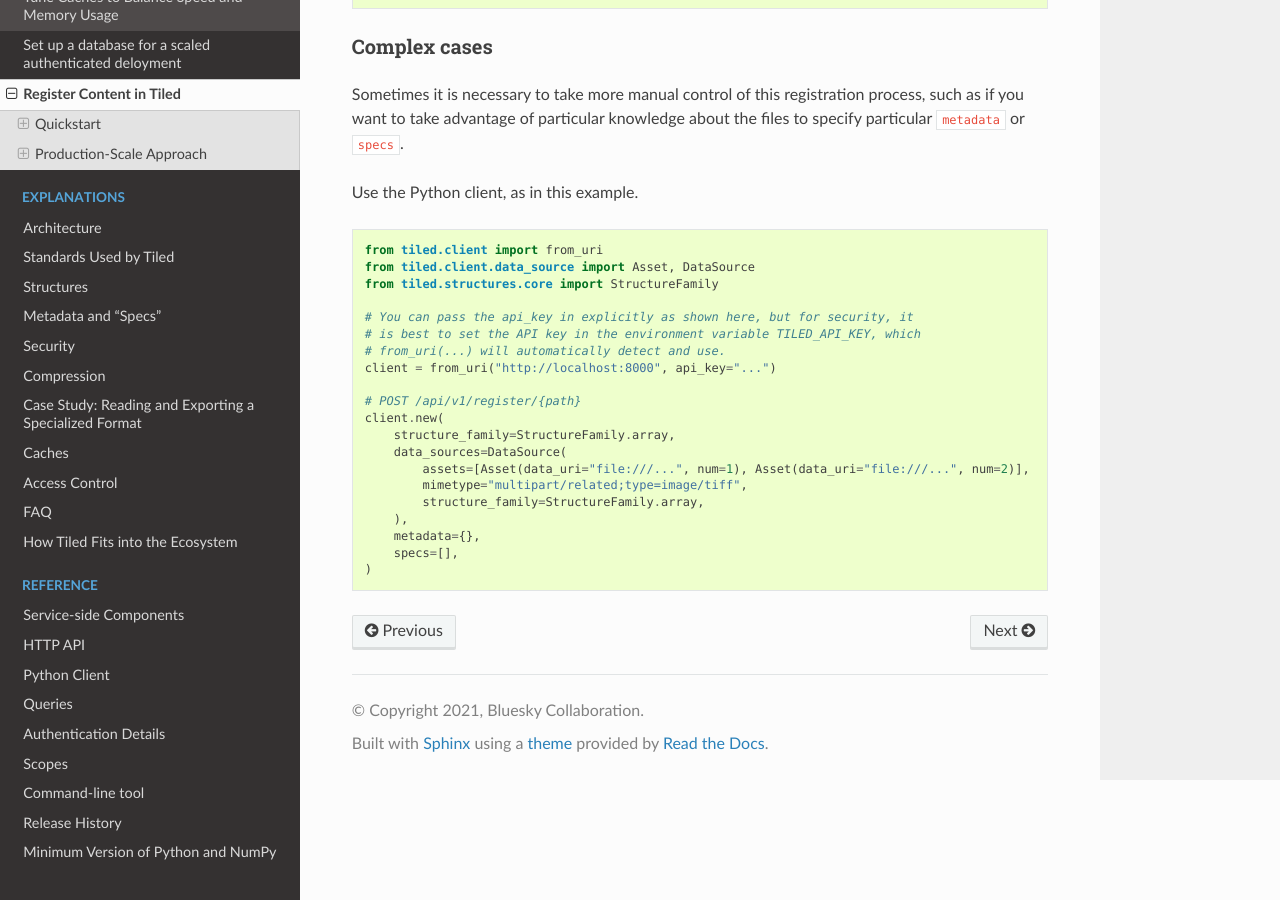
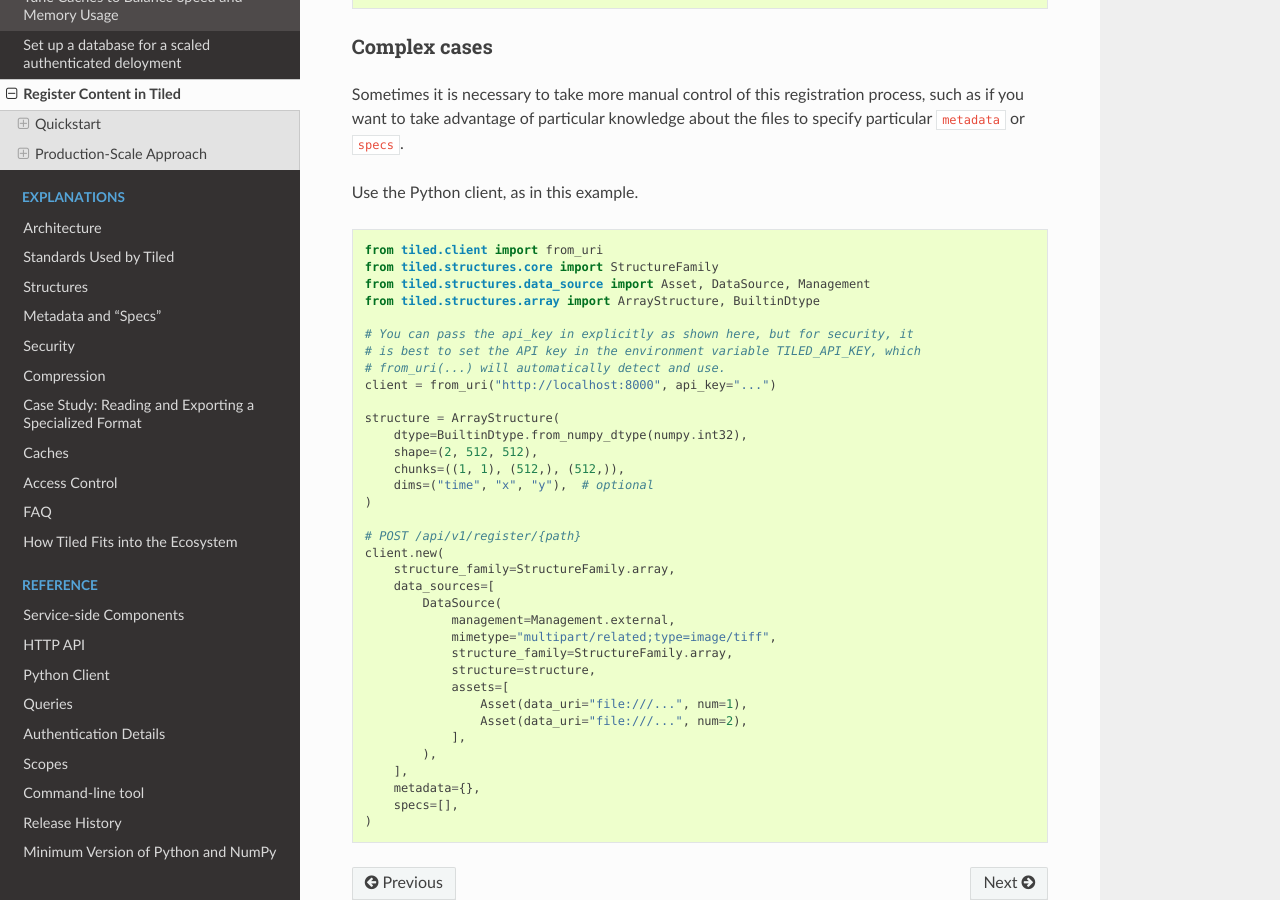
Before and after one commit to bluesky/tiled, a Sphinx documentation site: the page built from docs/source/how-to/register.md, in a window 1280 px wide and 900 px high, scrolled down 1531 px. Built offline with Sphinx 7.4.7 and the Read the Docs theme 2.0.0, drawn with Linux system fonts in a browser that asks for light colours; pages that are not in the unit, such as notebooks, are missing from menus; the version number could not be read and is left out.

Commit message:
Fix mistakes in register example (#681)
* Fix mistakes in register examples

* Fix indentation and use enum.

Co-authored-by: Padraic Shafer <76011594+padraic-shafer@users.noreply.github.com>

* Import enum

Co-authored-by: Padraic Shafer <76011594+padraic-shafer@users.noreply.github.com>

* Add structure

---------

Co-authored-by: Padraic Shafer <76011594+padraic-shafer@users.noreply.github.com>

````diff
--- a/docs/source/how-to/register.md
+++ b/docs/source/how-to/register.md
@@ -76,22 +76,37 @@
 
 ```py
 from tiled.client import from_uri
-from tiled.client.data_source import Asset, DataSource
 from tiled.structures.core import StructureFamily
+from tiled.structures.data_source import Asset, DataSource, Management
+from tiled.structures.array import ArrayStructure, BuiltinDtype
 
 # You can pass the api_key in explicitly as shown here, but for security, it
 # is best to set the API key in the environment variable TILED_API_KEY, which
 # from_uri(...) will automatically detect and use.
 client = from_uri("http://localhost:8000", api_key="...")
 
+structure = ArrayStructure(
+    dtype=BuiltinDtype.from_numpy_dtype(numpy.int32),
+    shape=(2, 512, 512),
+    chunks=((1, 1), (512,), (512,)),
+    dims=("time", "x", "y"),  # optional
+)
+
 # POST /api/v1/register/{path}
 client.new(
     structure_family=StructureFamily.array,
-    data_sources=DataSource(
-    	assets=[Asset(data_uri="file:///...", num=1), Asset(data_uri="file:///...", num=2)],
-	mimetype="multipart/related;type=image/tiff",
-	structure_family=StructureFamily.array,
-    ),
+    data_sources=[
+        DataSource(
+            management=Management.external,
+            mimetype="multipart/related;type=image/tiff",
+            structure_family=StructureFamily.array,
+	    structure=structure,
+            assets=[
+                Asset(data_uri="file:///...", num=1),
+                Asset(data_uri="file:///...", num=2),
+            ],
+        ),
+    ],
     metadata={},
     specs=[],
 )
````
